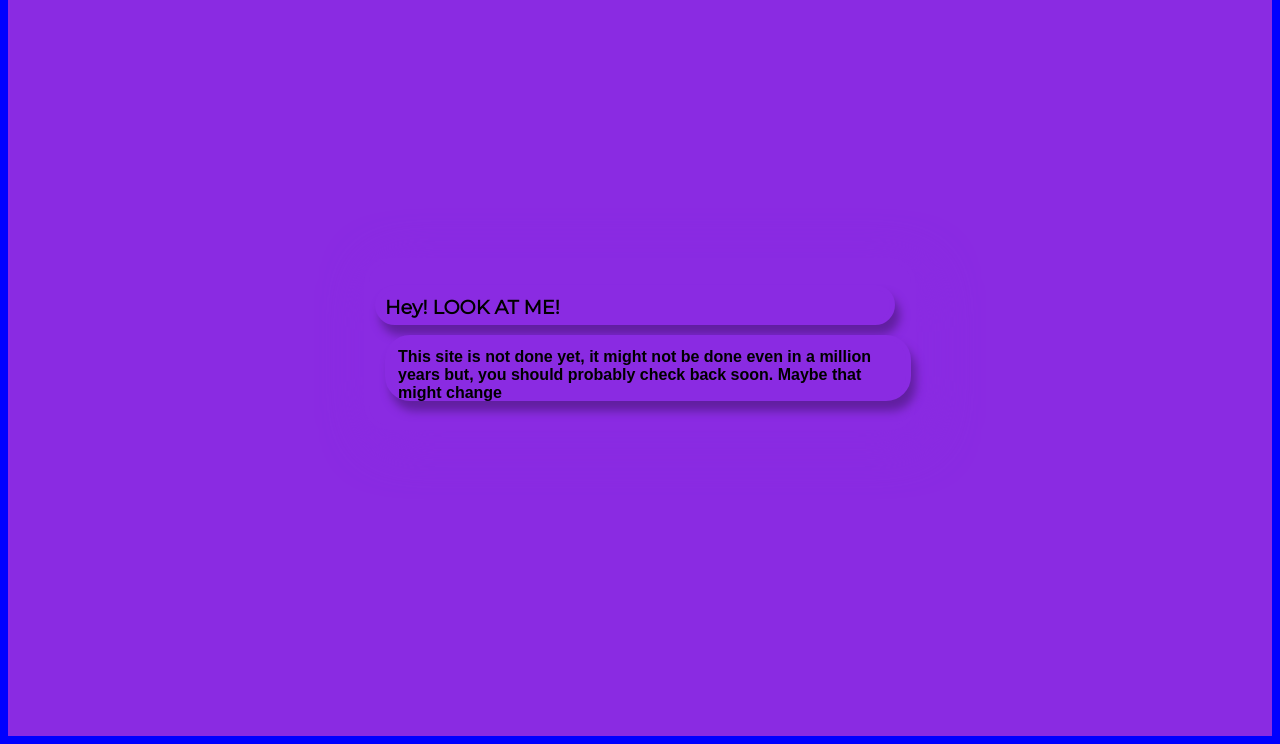
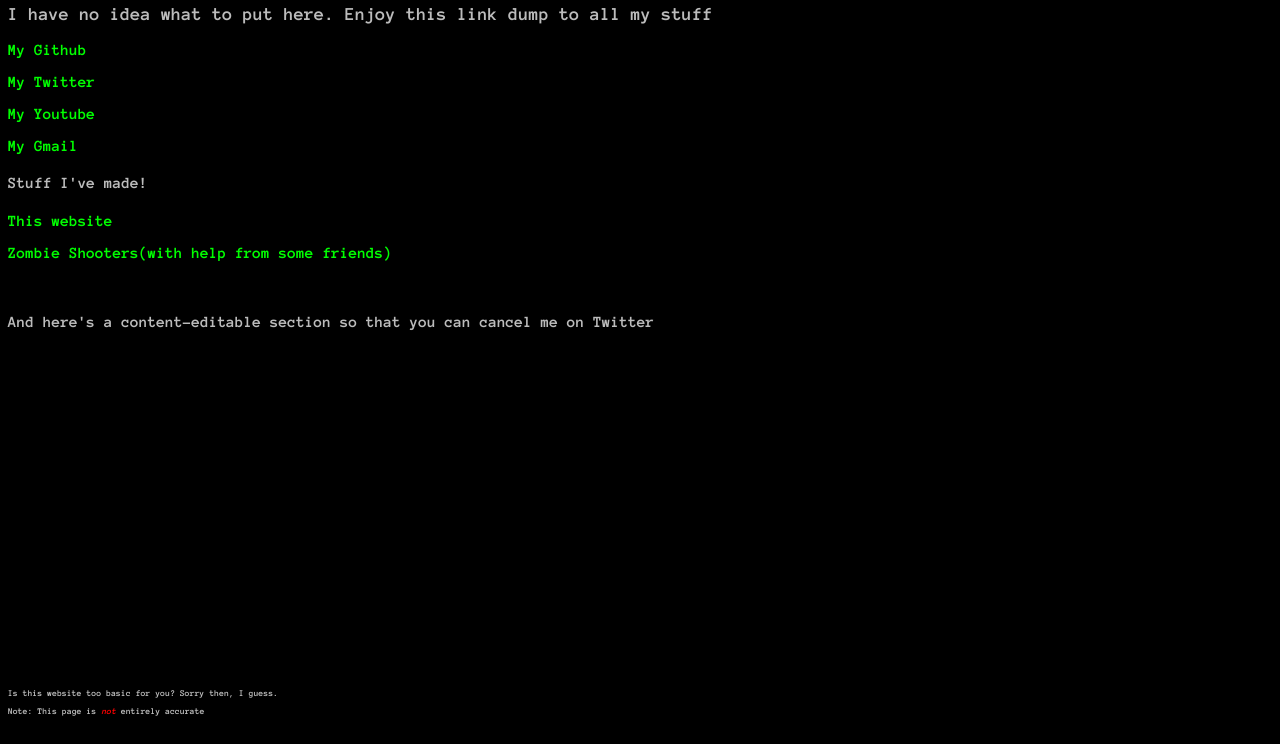
Before and after one commit to toxicscientist/toxicscientist.github.io, a plain HTML site: page index.html in a window 1280 px wide. Shown: the part 56-800 px from the top of the page. Drawn offline with Linux system fonts and the light colour scheme; a web font is replaced by a local one.

Commit message:
The website is done
I did it boys(and girls)!!!!

```diff
--- a/index.html
+++ b/index.html
@@ -1,17 +1,60 @@
 <html>
 
 <head>
+
+    <!-- Global site tag (gtag.js) - Google Analytics -->
+    <script async src="https://www.googletagmanager.com/gtag/js?id=UA-168548583-3"></script>
+    <script>
+        window.dataLayer = window.dataLayer || [];
+        function gtag() { dataLayer.push(arguments); }
+        gtag('js', new Date());
+
+        gtag('config', 'UA-168548583-3');
+    </script>
+
     <title>
-        Coming Soon
+        Nerdopedia
     </title>
     <link rel="stylesheet" type="text/css" href="style.css">
+    <link rel="icon" type="image/png" href="Favicon.ico" />
 </head>
 
 <body>
-    <div class="main">
-        <h2 class="Big">Hey! LOOK AT ME!</>
-        <div class="Small">This site is not done yet, it might not be done even in a million years but, you should
-            probably check back soon. Maybe that might change
+    <div class="container">
+        <div class="head-cont">
+            <h1 class="header">
+                Nerdopedia
+            </h1>
+            <h3 class="subtitle">
+                I have no idea what to put here. Enjoy this link dump to all my stuff
+            </h3>
+        </div>
+        <div class="link-dump">
+                <a href="https://github.com/toxicscientist">My Github</a>
+            <p>
+                <a href="https://twitter.com/Nerdopedia1">My Twitter</a>
+            <p>
+                <a href="https://www.youtube.com/channel/UCDz0Ftcy9g9Mw6-MhAAY06A/">My Youtube</a>
+            <p>
+                <a href="mailto:realnerdopedia@gmail.com">My Gmail</a>
+        </div>
+        <h4 class="subtitle">
+            Stuff I've made!
+        </h4>
+        <div class="stuff">
+            <a href="toxicscientist.github.io">This website</a>
+            <p>
+            <a href="https://scratch.mit.edu/projects/229293626/">Zombie Shooters(with help from some friends)</a>
+            <p>
+        </div>
+        <br>
+        <div class="con-edit" contenteditable="true">
+        <h4>And here's a content-editable section so that you can cancel me on Twitter</h4>
+        </div>
+        <div class="footer">
+            Is this website too basic for you? Sorry then, I guess.
+            <p>
+            <b>Note:</b> This page is <i class="emphasised">not</i> entirely accurate
         </div>
     </div>
 </body>
--- a/style.css
+++ b/style.css
@@ -1,94 +1,70 @@
-@import url('https://fonts.googleapis.com/css2?family=Inria+Sans:wght@300&family=Montserrat&display=swap');
-body {
-    background-color: rgb(96, 2, 124);
-    animation-name: bg-change;
-    animation-duration: 4s;
-    animation-iteration-count: infinite;
+@import url('https://fonts.googleapis.com/css2?family=Anonymous+Pro:wght@700&family=VT323&display=swap');
+* {
+    background-color: #000000;
+    color: #bcbcbc;
+    font-family: Anonymous Pro;
 }
 
-* {
-    background-color: blue;
+.header {
+    font-family: Anonymous Pro;
 }
 
-.main {
-    border-radius: 25px;
-    position: fixed;
-    padding: 6px 6px;
-    height: 150px;
-    width: 530px;
-    box-shadow: 50px 60px 50px rgb(97, 31, 160);
-    background-color: blueviolet;
-    border: 5px solid blueviolet;
-    position: absolute;
-    top: 50%;
-    left: 50%;
-    margin-right: -50%;
-    transform: translate(-50%, -50%);
-    animation-name: raid-shadow-changes;
-    animation-duration: 4s;
-    animation-delay: 2s;
-    animation-iteration-count: infinite;
+.subtitle {
+    font-family: Anonymous Pro;
 }
 
-.big {
-    border-radius: 25px;
-    padding: 5px 5px;
-    box-shadow: 5px 10px 10px rgb(97, 31, 160);
-    background-color: blueviolet;
-    border: 5px solid blueviolet;
-    font-size: larger;
-    height: 20px;
-    width: 500px;
-    margin-bottom: 5px;
-    font-family: 'Montserrat', sans-serif;
+.header:hover:before {
+    content: ">";
 }
 
-.small {
-    border-radius: 25px;
-    padding: 8px 8px;
-    box-shadow: 5px 10px 10px rgb(97, 31, 160);
-    background-color: blueviolet;
-    border: 5px solid blueviolet;
-    font-size: medium;
-    height: 40px;
-    width: 500px;
-    clear: both;
-    margin: inherit;
-    font-family: 'Inria Sans', sans-serif;
+.subtitle:hover:before {
+    content: ">>>";
 }
 
-@keyframes bg-change {
-    0% {
-        background-color: purple;
-    }
-    25% {
-        background-color: blueviolet;
-    }
-    50% {
-        background-color: blue;
-    }
-    75% {
-        background-color: blueviolet;
-    }
-    100% {
-        background-color: purple;
-    }
+.container {
+    position: relative;
+    height: 773px;
 }
 
-@keyframes raid-shadow-changes {
-    0% {
-        box-shadow: 10px 10px 50px purple;
-    }
-    25% {
-        box-shadow: 10px 10px 50px blueviolet;
-    }
-    50% {
-        box-shadow: 10px 10px 50px blue;
-    }
-    75% {
-        box-shadow: 10px 10px 50px blueviolet;
-    }
-    100% {
-        box-shadow: 10px 10px 50px purple;
-    }
+.footer {
+    position: absolute;
+    bottom: 0;
+    font-size: xx-small;
 }
+
+.footer:hover {
+    font-size: medium;
+}
+
+.emphasised {
+    color: #ff0000;
+}
+
+.con-edit {
+    color: #d700ff;
+}
+
+a:visited {
+    color: #008000;
+    text-decoration: none;
+}
+
+a:link {
+    color: #00ff00;
+    text-decoration: none;
+}
+
+a:hover {
+    color: #808000;
+    text-decoration: underline;
+    font-family: VT323;
+    cursor: grab;
+}
+
+a:active {
+    text-decoration: underline;
+}
+
+a:hover:before {
+    content: "> "
+}
```
Also changed, not shown: Favicon.ico (added).
